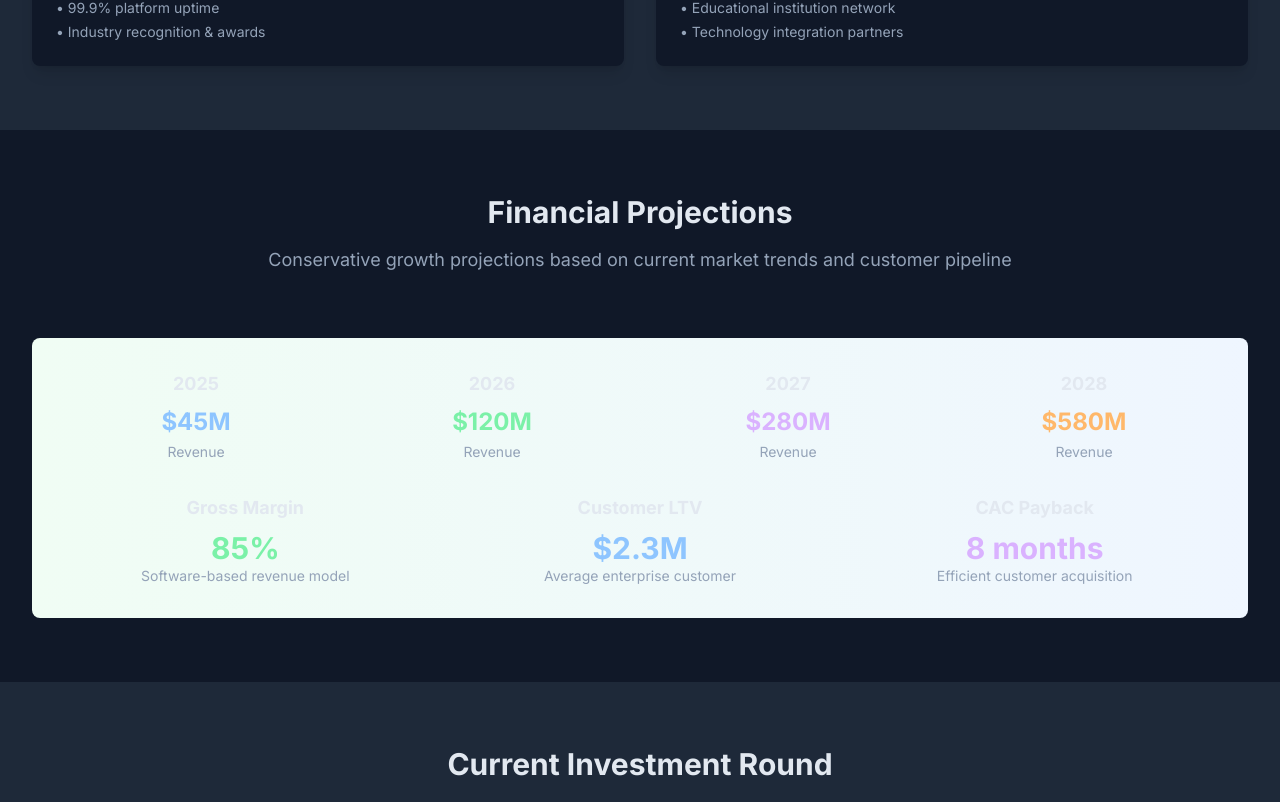
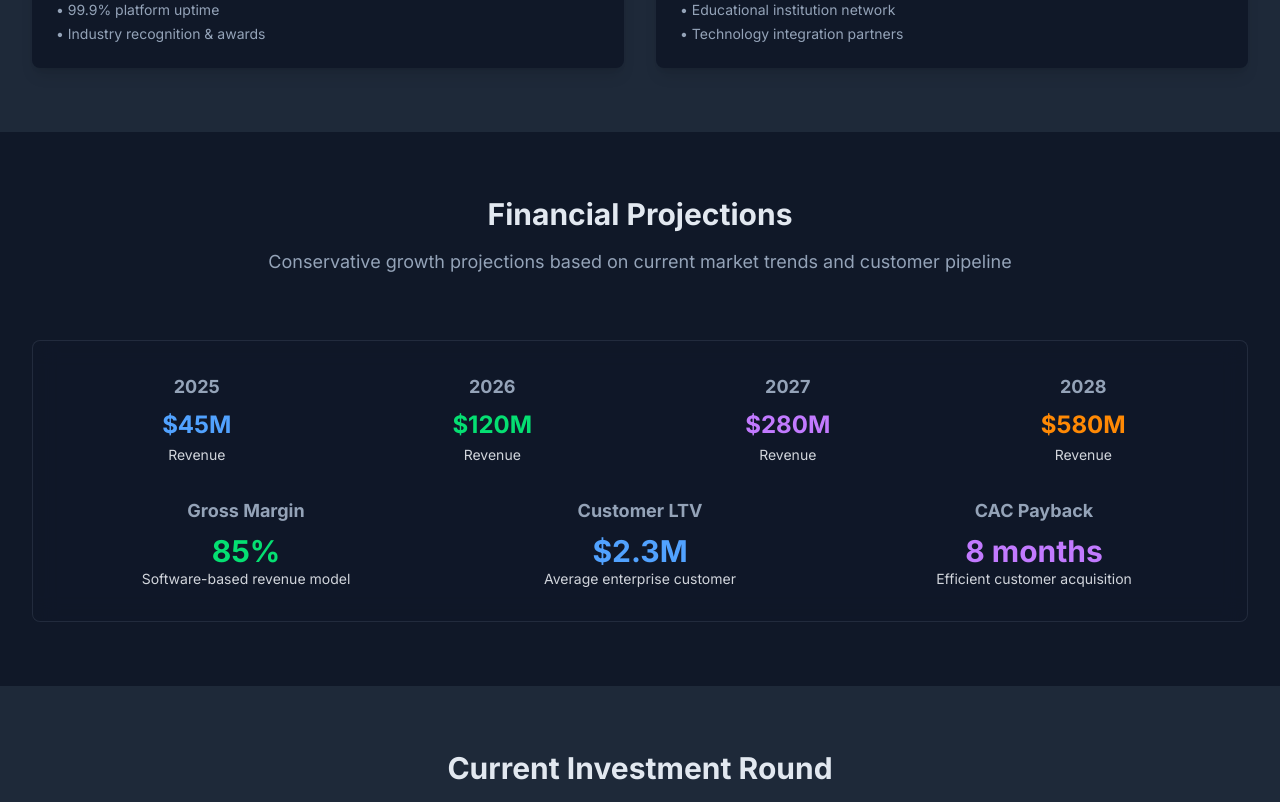
Before and after one commit to cptamrgaber/apex-meridian.com, a Next.js app: page /investors/opportunity in a window 1280 px wide. Shown: the part 1991-2793 px from the top of the page. Built offline with nearby package versions, Linux system fonts and the light colour scheme.

Commit message:
Fix contrast issues in Total Addressable Market and Financial Projections sections

```diff
--- a/src/app/investors/opportunity/page.tsx
+++ b/src/app/investors/opportunity/page.tsx
@@ -57,13 +57,13 @@ export default function InvestmentOpportunityPage() {
             </div>
           </div>
 
-          <div className="bg-gradient-to-r from-blue-50 to-indigo-50 rounded-lg p-8">
+          <div className="bg-gray-900/90 backdrop-blur-md rounded-lg p-8 border border-gray-700/50">
             <h3 className="text-2xl font-bold text-white mb-4">Total Addressable Market</h3>
             <div className="grid md:grid-cols-2 gap-8 items-center">
               <div>
                 <div className="text-5xl font-bold text-blue-300 mb-2">$74.1B</div>
-                <p className="text-lg text-gray-600 mb-4">Combined TAM across our target markets by 2028</p>
-                <ul className="space-y-2 text-gray-600">
+                <p className="text-lg text-gray-300 mb-4">Combined TAM across our target markets by 2028</p>
+                <ul className="space-y-2 text-gray-300">
                   <li>• Early-stage market with significant growth potential</li>
                   <li>• Limited competition in specialized AI applications</li>
                   <li>• High barriers to entry due to technical complexity</li>
@@ -187,45 +187,45 @@ export default function InvestmentOpportunityPage() {
             </p>
           </div>
 
-          <div className="bg-gradient-to-r from-green-50 to-blue-50 rounded-lg p-8">
+          <div className="bg-gray-900/90 backdrop-blur-md rounded-lg p-8 border border-gray-700/50">
             <div className="grid md:grid-cols-4 gap-8 text-center">
               <div>
-                <h3 className="text-lg font-bold text-white mb-2">2025</h3>
-                <div className="text-2xl font-bold text-blue-300 mb-1">$45M</div>
-                <p className="text-sm text-gray-600">Revenue</p>
+                <h3 className="text-lg font-bold text-gray-400 mb-2">2025</h3>
+                <div className="text-2xl font-bold text-blue-400 mb-1">$45M</div>
+                <p className="text-sm text-gray-300">Revenue</p>
               </div>
               <div>
-                <h3 className="text-lg font-bold text-white mb-2">2026</h3>
-                <div className="text-2xl font-bold text-green-300 mb-1">$120M</div>
-                <p className="text-sm text-gray-600">Revenue</p>
+                <h3 className="text-lg font-bold text-gray-400 mb-2">2026</h3>
+                <div className="text-2xl font-bold text-green-400 mb-1">$120M</div>
+                <p className="text-sm text-gray-300">Revenue</p>
               </div>
               <div>
-                <h3 className="text-lg font-bold text-white mb-2">2027</h3>
-                <div className="text-2xl font-bold text-purple-300 mb-1">$280M</div>
-                <p className="text-sm text-gray-600">Revenue</p>
+                <h3 className="text-lg font-bold text-gray-400 mb-2">2027</h3>
+                <div className="text-2xl font-bold text-purple-400 mb-1">$280M</div>
+                <p className="text-sm text-gray-300">Revenue</p>
               </div>
               <div>
-                <h3 className="text-lg font-bold text-white mb-2">2028</h3>
-                <div className="text-2xl font-bold text-orange-300 mb-1">$580M</div>
-                <p className="text-sm text-gray-600">Revenue</p>
+                <h3 className="text-lg font-bold text-gray-400 mb-2">2028</h3>
+                <div className="text-2xl font-bold text-orange-400 mb-1">$580M</div>
+                <p className="text-sm text-gray-300">Revenue</p>
               </div>
             </div>
 
             <div className="mt-8 grid md:grid-cols-3 gap-8 text-center">
               <div>
-                <h4 className="text-lg font-bold text-white mb-2">Gross Margin</h4>
-                <div className="text-3xl font-bold text-green-300">85%</div>
-                <p className="text-sm text-gray-600">Software-based revenue model</p>
+                <h4 className="text-lg font-bold text-gray-400 mb-2">Gross Margin</h4>
+                <div className="text-3xl font-bold text-green-400">85%</div>
+                <p className="text-sm text-gray-300">Software-based revenue model</p>
               </div>
               <div>
-                <h4 className="text-lg font-bold text-white mb-2">Customer LTV</h4>
-                <div className="text-3xl font-bold text-blue-300">$2.3M</div>
-                <p className="text-sm text-gray-600">Average enterprise customer</p>
+                <h4 className="text-lg font-bold text-gray-400 mb-2">Customer LTV</h4>
+                <div className="text-3xl font-bold text-blue-400">$2.3M</div>
+                <p className="text-sm text-gray-300">Average enterprise customer</p>
               </div>
               <div>
-                <h4 className="text-lg font-bold text-white mb-2">CAC Payback</h4>
-                <div className="text-3xl font-bold text-purple-300">8 months</div>
-                <p className="text-sm text-gray-600">Efficient customer acquisition</p>
+                <h4 className="text-lg font-bold text-gray-400 mb-2">CAC Payback</h4>
+                <div className="text-3xl font-bold text-purple-400">8 months</div>
+                <p className="text-sm text-gray-300">Efficient customer acquisition</p>
               </div>
             </div>
           </div>
```
